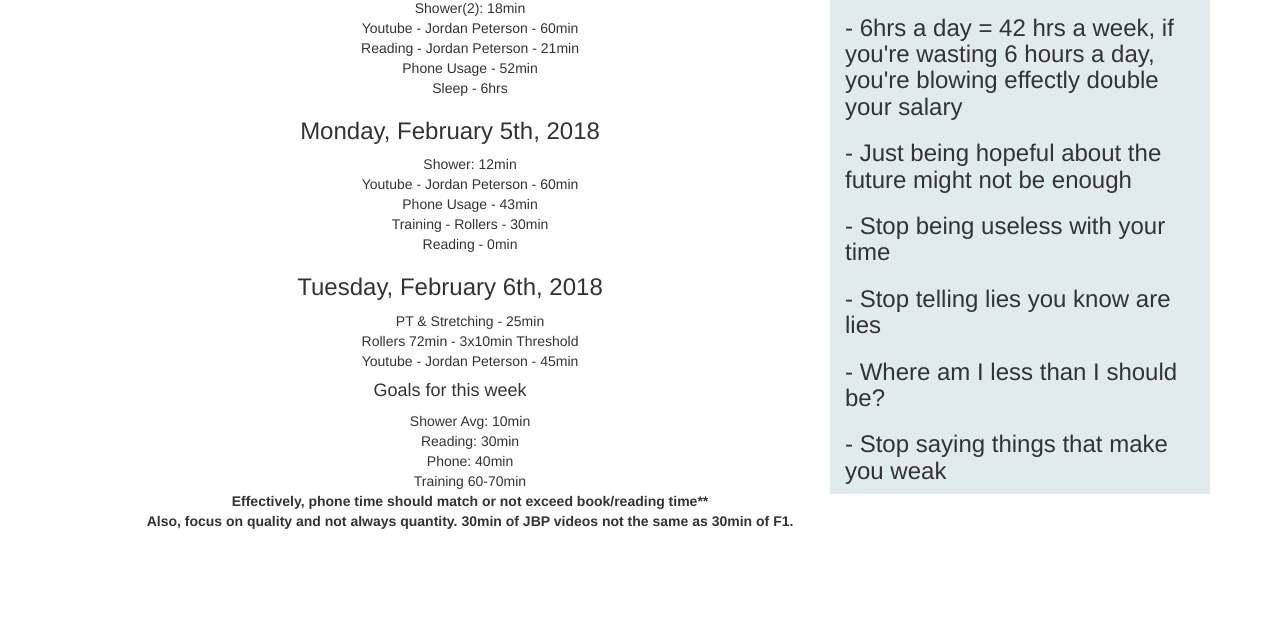
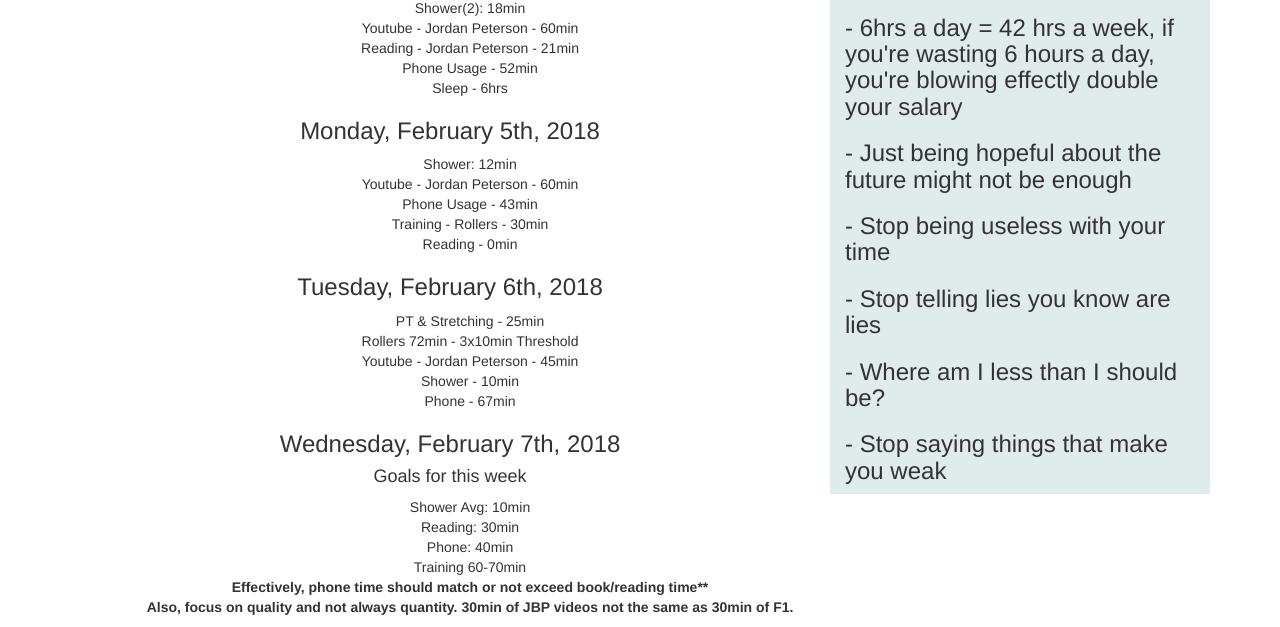
Before and after one commit to ColinOsborn/routine, a plain HTML site: page index.html in a window 1280 px wide. Shown: the part 188-815 px from the top of the page. Drawn offline with nearby package versions, Linux system fonts and the light colour scheme.

Commit message:
wrap up from day before

```diff
--- a/index.html
+++ b/index.html
@@ -36,6 +36,12 @@
             <li>PT & Stretching - 25min</li>
 	    <li>Rollers 72min - 3x10min Threshold</li>
  	    <li>Youtube - Jordan Peterson - 45min</li>
+	    <li>Shower - 10min</li>
+            <li>Phone - 67min</li>
+          </ul>
+	  <h3>Wednesday, February 7th, 2018</h3>
+	  <ul>
+	    <li></li>
           </ul>
           <h4>Goals for this week</h4>
           <ul>
```
